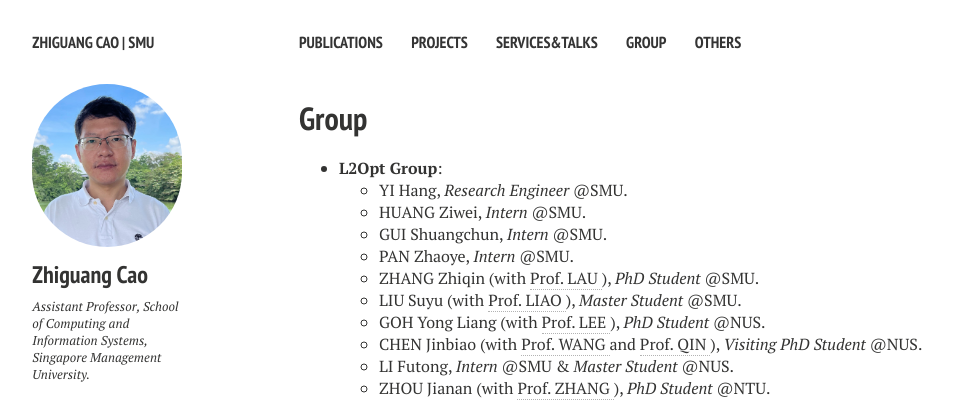
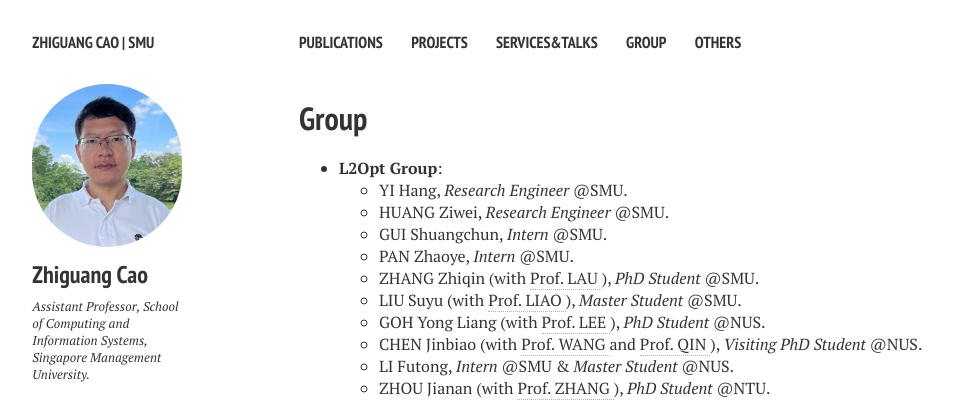
Before and after one commit to zhiguangcaosg/zhiguangcaosg.github.io, a Jekyll site: the page built from group.md, in a window 1280 px wide. Shown: the top 402 px of the page, without its empty margins (21-974 px from the left). Built offline with Jekyll 4.4.1, drawn with Linux system fonts in a browser that asks for light colours; nearby versions of some CDN libraries.

Commit message:
Update group.md

```diff
--- a/group.md
+++ b/group.md
@@ -21,7 +21,7 @@ comments: false
 	<ul>
 	<li> YI Hang, <i>Research Engineer</i> @SMU.
 	</li>
-	<li> HUANG Ziwei, <i>Intern</i> @SMU.
+	<li> HUANG Ziwei, <i>Research Engineer</i> @SMU.
 	</li>
 	<li> GUI Shuangchun, <i>Intern</i> @SMU.
 	</li>
```
